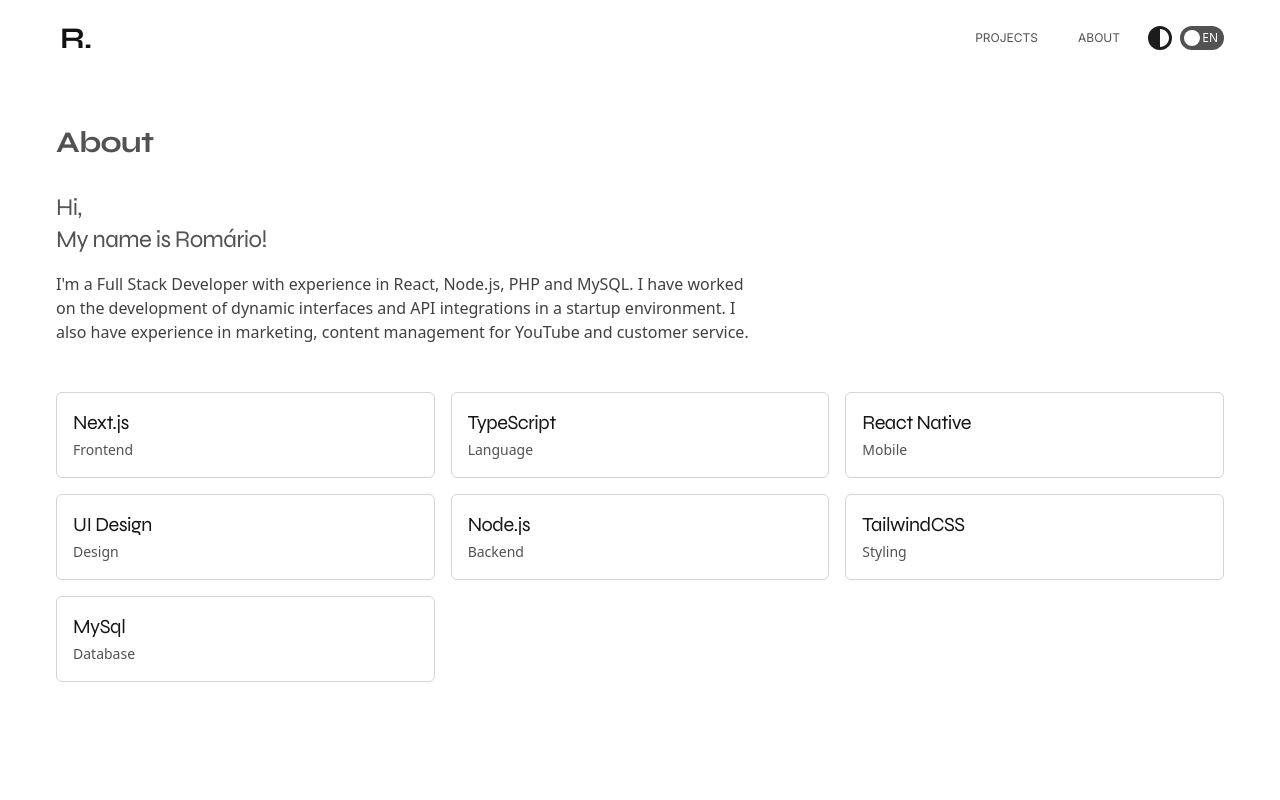
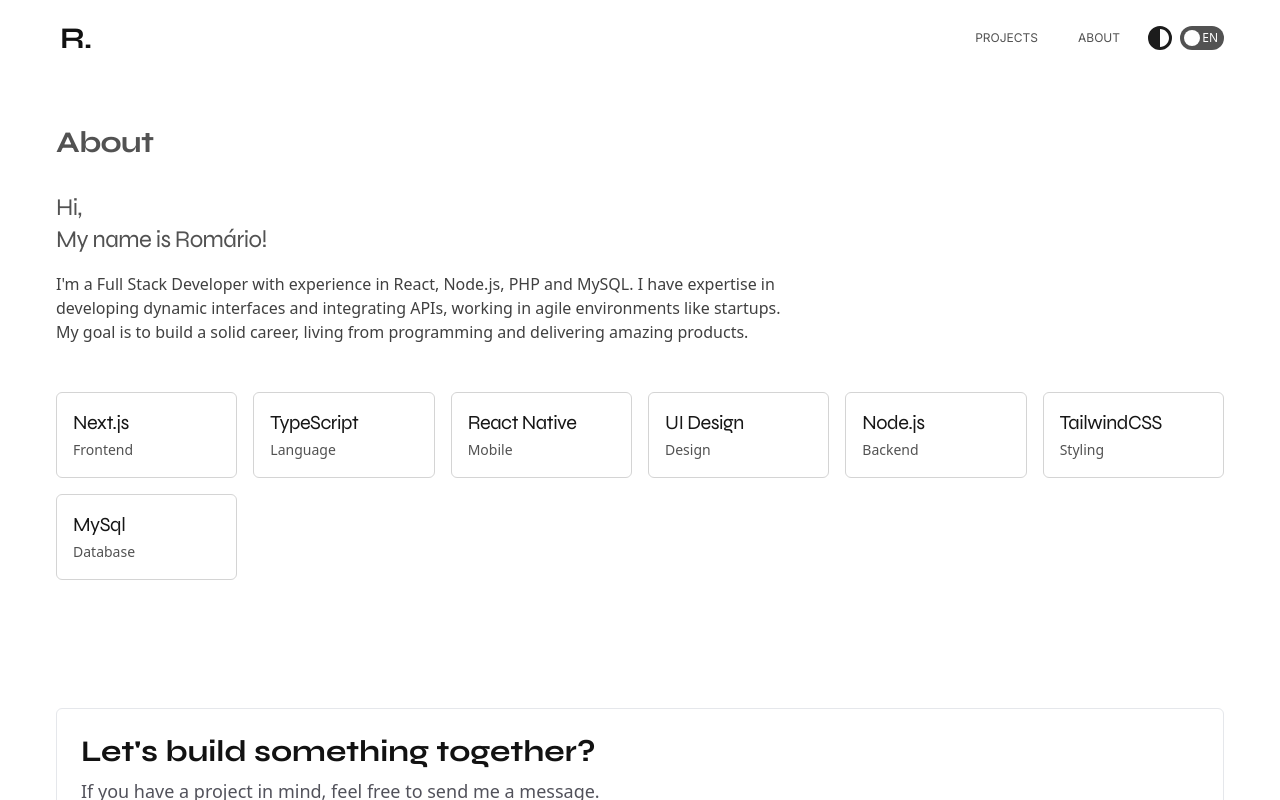
Before and after one commit to romario-code/nextfolio, a Next.js app: page /en/about in a window 1280 px wide. Shown: the top 800 px of the page. Built offline with nearby package versions, Linux system fonts and the light colour scheme.

Commit message:
feat: enhance About page layout and update description for clarity and professionalism

```diff
--- a/app/[locale]/about/page.tsx
+++ b/app/[locale]/about/page.tsx
@@ -31,11 +31,11 @@ export default function About() {
       <p className="text-sm sm:text-base font-normal max-w-3xl text-neutral-700 dark:text-neutral-200 text-balance">
         {t('description')}
       </p>
-      <div className="grid grid-cols-2 md:grid-cols-3 gap-4 my-12">
+      <div className="grid grid-cols-2 sm:grid-cols-3 md:grid-cols-3 lg:grid-cols-5 xl:grid-cols-6 gap-4 my-12">
         {skills.map((skill) => (
           <div key={skill.name} className="p-4 rounded-md border border-neutral-300 bg-black-700/60 hover:border-neutral-400 transition-colors">
             <h4 className={`font-bold text-xl text-neutral-900 dark:text-neutral-200 ${syne.className}`}>{skill.name}</h4>
-            <span className="text-sm font-normal text-neutral-600 dark:text-neutral-900">{skill.category}</span>
+            <span className="text-sm font-normal text-neutral-600 dark:text-neutral-400">{skill.category}</span>
           </div>
         ))}
       </div>
--- a/messages/en.json
+++ b/messages/en.json
@@ -29,7 +29,7 @@
     "salute": "Hi,",
     "title": "About",
     "name": "My name is Romário!",
-    "description": "I'm a Full Stack Developer with experience in React, Node.js, PHP and MySQL. I have worked on the development of dynamic interfaces and API integrations in a startup environment. I also have experience in marketing, content management for YouTube and customer service."
+    "description": "I'm a Full Stack Developer with experience in React, Node.js, PHP and MySQL. I have expertise in developing dynamic interfaces and integrating APIs, working in agile environments like startups. My goal is to build a solid career, living from programming and delivering amazing products."
   },
   "callToAction": {
     "title": "Let's build something together?",
--- a/messages/pt.json
+++ b/messages/pt.json
@@ -29,7 +29,7 @@
     "title": "Sobre",
     "salute": "Olá,",
     "name": "Meu nome é Romário!",
-    "description": "Sou Desenvolvedor Full Stack com experiência em React, Node.js, PHP e MySQL. Já atuei no desenvolvimento de interfaces dinâmicas e integrações de APIs em ambiente de startup. Possuo também experiência em marketing, gestão de conteúdo para YouTube e atendimento ao cliente."
+    "description": "Sou Desenvolvedor Full Stack com experiência em React, Node.js, PHP e MySQL. Tenho expertise no desenvolvimento de interfaces dinâmicas e na integração de APIs, com atuação em ambientes ágeis como startups. Meu objetivo é construir uma carreira sólida, vivendo da programação e entregando produtos incríveis."
   },
   "callToAction": {
     "title": "Vamos construir algo juntos?",
```
